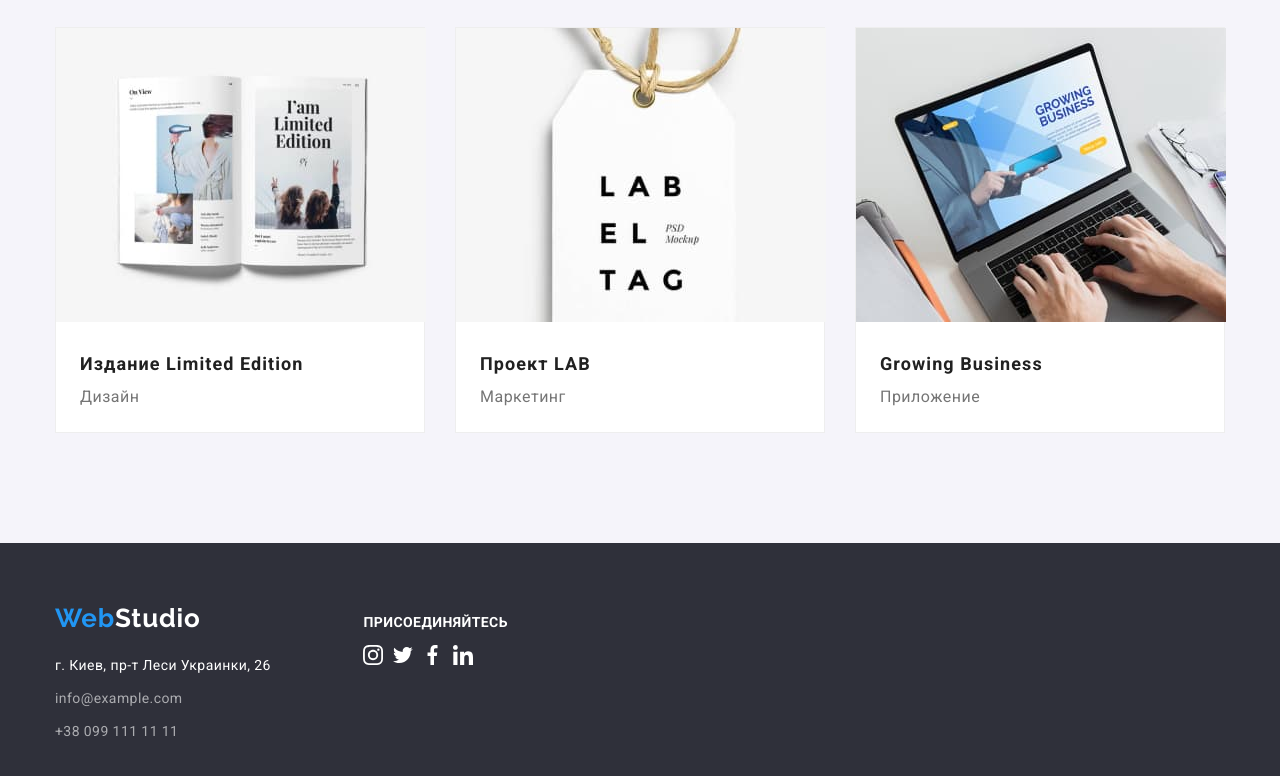
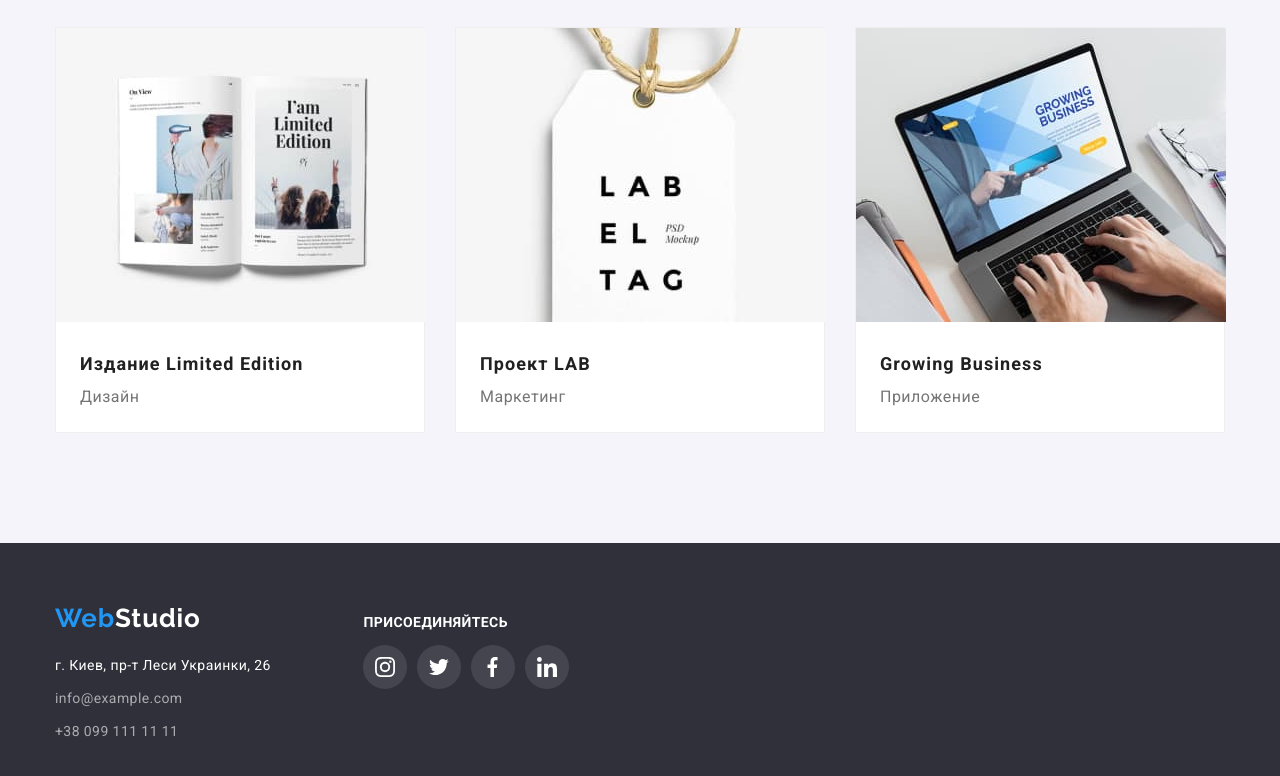
Before and after one commit to VadymKolosWebDev/goit-markup-hw-04, a plain HTML site: page portfolio.html in a window 1280 px wide. Shown: the part 1110-1886 px from the top of the page. Drawn offline with nearby package versions, Linux system fonts and the light colour scheme.

Commit message:
footer potfolio

```diff
--- a/portfolio.html
+++ b/portfolio.html
@@ -223,7 +223,7 @@
                     <h3 class="footer-icons-title">присоединяйтесь</h3>
                     <ul class="footer-list-icon">
                         <li class="item-icon-footer">
-                            <a href="" class="link-social">
+                            <a href="" class="icon-link-footer">
                                 <svg class="footer-icon unit-icon">
                                     <use href="./images/symbol-defs.svg#icon-instagram"></use>
                                 </svg>
@@ -231,7 +231,7 @@
 
                         </li>
                         <li class="item-icon-footer">
-                            <a href="" class="link-social">
+                            <a href="" class="icon-link-footer">
                                 <svg class="footer-icon unit-icon">
                                     <use href="./images/symbol-defs.svg#icon-twitter"></use>
                                 </svg>
@@ -239,7 +239,7 @@
 
                         </li>
                         <li class="item-icon-footer">
-                            <a href="" class="link-social">
+                            <a href="" class="icon-link-footer">
                                 <svg class="footer-icon unit-icon">
                                     <use href="./images/symbol-defs.svg#icon-facebook"></use>
                                 </svg>
@@ -247,7 +247,7 @@
 
                         </li>
                         <li class="item-icon-footer">
-                            <a href="" class="link-social">
+                            <a href="" class="icon-link-footer">
                                 <svg class="footer-icon unit-icon">
                                     <use href="./images/symbol-defs.svg#icon-linkedin"></use>
                                 </svg>
```
Lines whose indentation alone changed are shown as unchanged.
